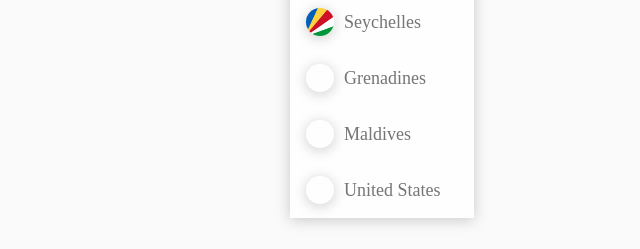
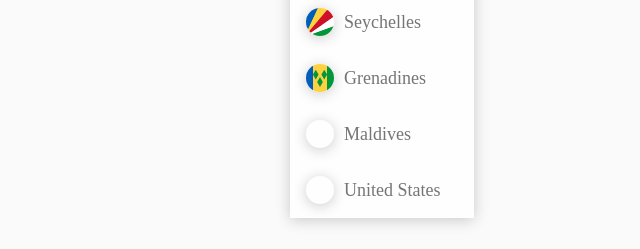
Before and after one commit to dariuszslomka/ModernDashboard, a website built with webpack: page src/pages/index.html in a window 1280 px wide. Shown: the part 286-535 px from the top of the page, 618-1258 px from the left. Built offline with nearby package versions, Linux system fonts and the light colour scheme.

Commit message:
grenadines flag styles

```diff
--- a/src/pages/index.html
+++ b/src/pages/index.html
@@ -155,7 +155,7 @@
                 <span class="language__name">Seychelles</span>
               </li>
               <li class="language">
-                <i class="language__icon"></i>
+                <i class="language__icon language__icon--grenadines"></i>
                 <span class="language__name">Grenadines</span>
               </li>
               <li class="language">
--- a/src/scss/modules/navbar/language-selector.scss
+++ b/src/scss/modules/navbar/language-selector.scss
@@ -120,6 +120,24 @@
         linear-gradient(160deg, white 73%, transparent 75%),
         linear-gradient(172deg, $flag-green 0, $flag-green 90%);
       }
+
+      &--grenadines {
+        background: linear-gradient(90deg,
+        $flag-blue 25%, $flag-yellow 25%, $flag-yellow 75%, $flag-green 75%);
+        position: relative;
+
+        &::after {
+          content: '';
+          position: absolute;
+          width: 4px;
+          height: 4px;
+          left: 50%;
+          top: 50%;
+          transform: translate(-50%, 50%) scaleY(1.75) rotate(45deg);
+          background: $flag-green;
+          box-shadow: -6px 0 0 $flag-green, 0 -6px 0 $flag-green;
+        }
+      }
     }
 
     &__name {
```
